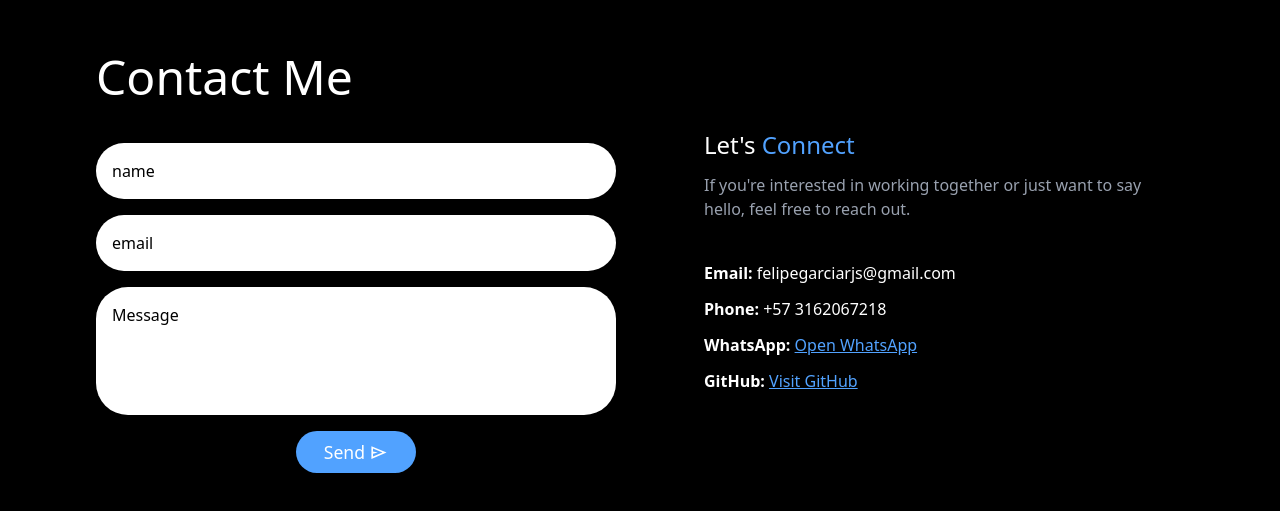
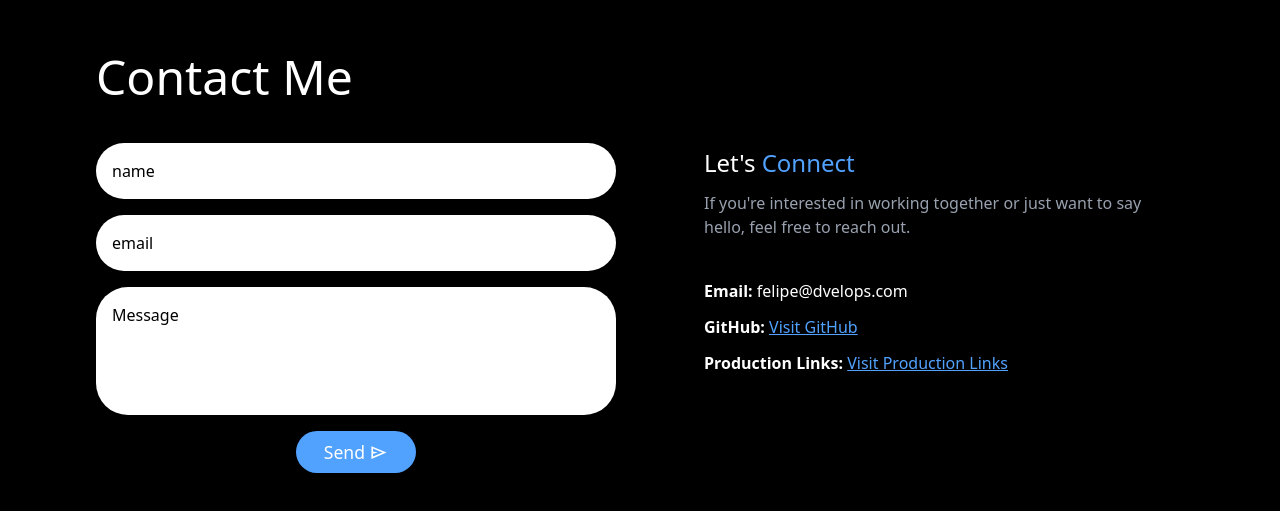
Before and after one commit to Juanfelipegrc/portafolio, a React (Vite) app: page / in a window 1280 px wide. Shown: the part 1927-2438 px from the top of the page. Built offline with nearby package versions, Linux system fonts and the light colour scheme; a web font is replaced by a local one.

Commit message:
Profile Picture And Projects Updated

```diff
--- a/src/pages/HomePage.jsx
+++ b/src/pages/HomePage.jsx
@@ -228,13 +228,12 @@ export const HomePage = () => {
                         </p>
                     </div>
                     <div className="text-base space-y-3">
-                        <p><strong>Email:</strong> felipegarciarjs@gmail.com</p>
-                        <p><strong>Phone:</strong> +57 3162067218</p>
+                        <p><strong>Email:</strong> felipe@dvelops.com</p>
                         <p>
-                        <strong>WhatsApp:</strong> <a className="text-blue-400 underline" href="https://wa.link/e0321w" target="_blank" rel="noopener noreferrer">Open WhatsApp</a>
+                        <strong>GitHub:</strong> <a className="text-blue-400 underline" href="https://github.com/Juanfelipegrc?tab=repositories" target="_blank" rel="noopener noreferrer">Visit GitHub</a>
                         </p>
                         <p>
-                        <strong>GitHub:</strong> <a className="text-blue-400 underline" href="https://github.com/Juanfelipegrc?tab=repositories" target="_blank" rel="noopener noreferrer">Visit GitHub</a>
+                        <strong>Production Links:</strong> <a className="text-blue-400 underline" href="https://linktr.ee/juanfelipegrcrjs" target="_blank" rel="noopener noreferrer">Visit Production Links</a>
                         </p>
                     </div>
                     </div>
```
